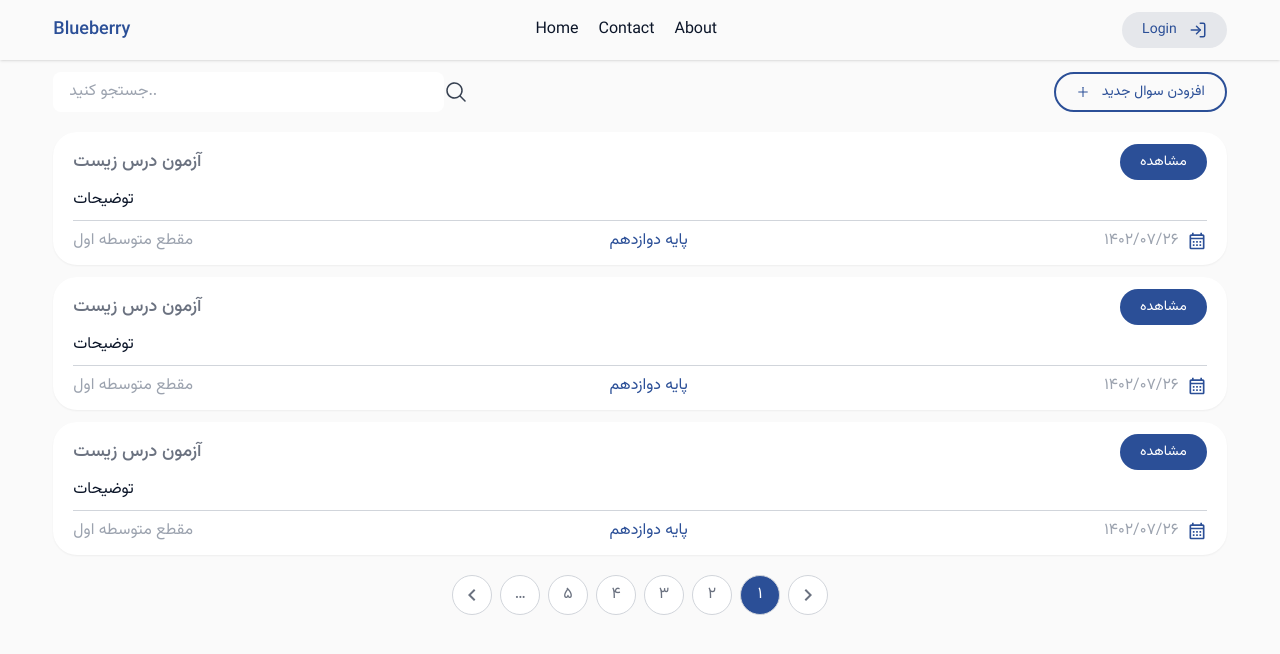
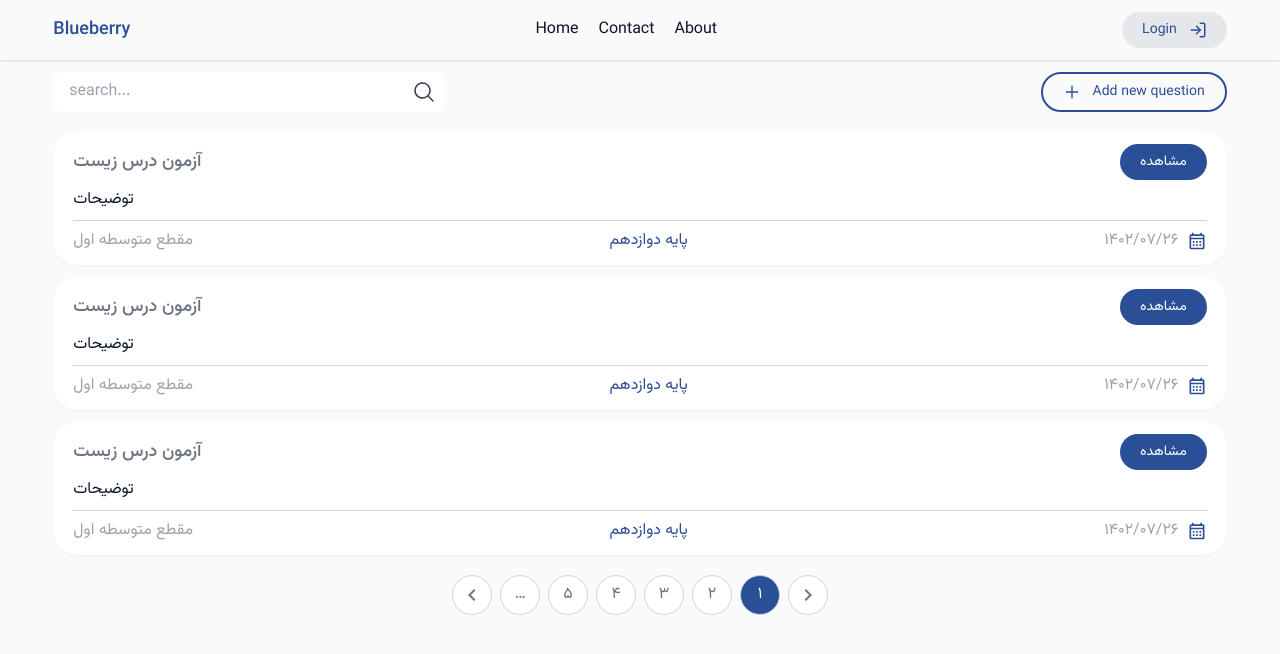
Before and after one commit to Kiyarash17/webelopers_front, a Next.js app: page /en/questions in a window 1280 px wide. Shown: the top 654 px of the page. Built offline with nearby package versions, Linux system fonts and the light colour scheme.

Commit message:
Update questions page

```diff
--- a/app/[lang]/(main)/questions/page.tsx
+++ b/app/[lang]/(main)/questions/page.tsx
@@ -5,6 +5,7 @@ import Pagination from "@/components/ui/pagination";
 import Paper from "@/components/ui/paper";
 import { MdOutlineCalendarMonth } from "react-icons/md";
 import PageClient from "./page-client";
+import { useLocale } from "@/i18n";
 
 const filterItems = [
   {
@@ -12,10 +13,12 @@ const filterItems = [
   },
 ];
 
-export default function Page() {
+export default function Page(props: any) {
+  const locale = useLocale(props.params?.lang);
+
   return (
     <div className="space-y-5 container">
-      <QuestionsHeader />
+      <QuestionsHeader locale={locale} lang={props.params?.lang} />
 
       <div className="space-y-3">
         <QuestionCard />
--- a/components/questions/header/index.tsx
+++ b/components/questions/header/index.tsx
@@ -2,20 +2,29 @@ import Button from "@/components/ui/button";
 import { AiOutlinePlus } from "react-icons/ai";
 import { HiMagnifyingGlass } from "react-icons/hi2";
 
-export default function QuestionsHeader() {
+type Props = {
+  locale: any;
+  lang: any;
+};
+
+export default function QuestionsHeader(props: Props) {
   return (
     <div className="flex justify-between items-center">
       <div className="flex items-center w-1/3">
         <input
           type="text"
           className="bg-gray py-2 rounded-lg px-4 w-full focus:outline-none"
-          placeholder="جستجو کنید.."
+          placeholder={props.locale?.questions?.search}
         />
-        <HiMagnifyingGlass className="text-2xl -mr-8 text-gray-700" />
+        <HiMagnifyingGlass
+          className={`text-2xl ${
+            props.lang == "en" ? "-ml-8" : "-mr-8"
+          } text-gray-700`}
+        />
       </div>
       <Button className="text-primary border-2 border-primary hover:bg-primary hover:text-white">
-        <AiOutlinePlus />
-        افزودن سوال جدید
+        <AiOutlinePlus className="text-lg" />
+        {props.locale?.questions?.addQuestion}
       </Button>
     </div>
   );
--- a/i18n/en.ts
+++ b/i18n/en.ts
@@ -50,6 +50,13 @@ const EN = {
     ],
   },
   contact: "Contact Us",
+  questions: {
+    search: "search...",
+    addQuestion: "Add new question",
+  },
+  question: {
+    button: "View",
+  },
 };
 
 export default EN;
--- a/i18n/fa.ts
+++ b/i18n/fa.ts
@@ -50,6 +50,13 @@ const FA = {
     ],
   },
   contact: "ارتباط با ما",
+  questions: {
+    search: "جستجو کنید...",
+    addQuestion: "افزودن سوال جدید",
+  },
+  question: {
+    button: "مشاهده",
+  },
 };
 
 export default FA;
```
